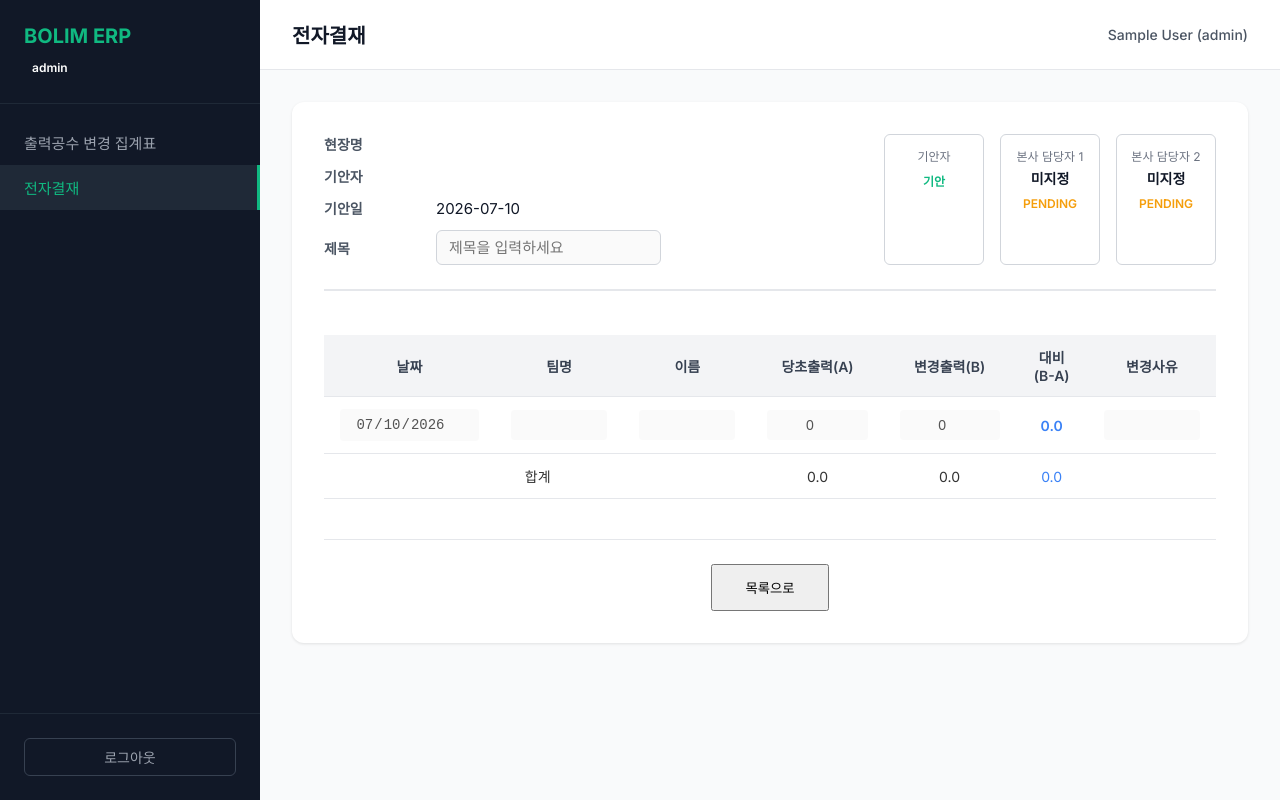
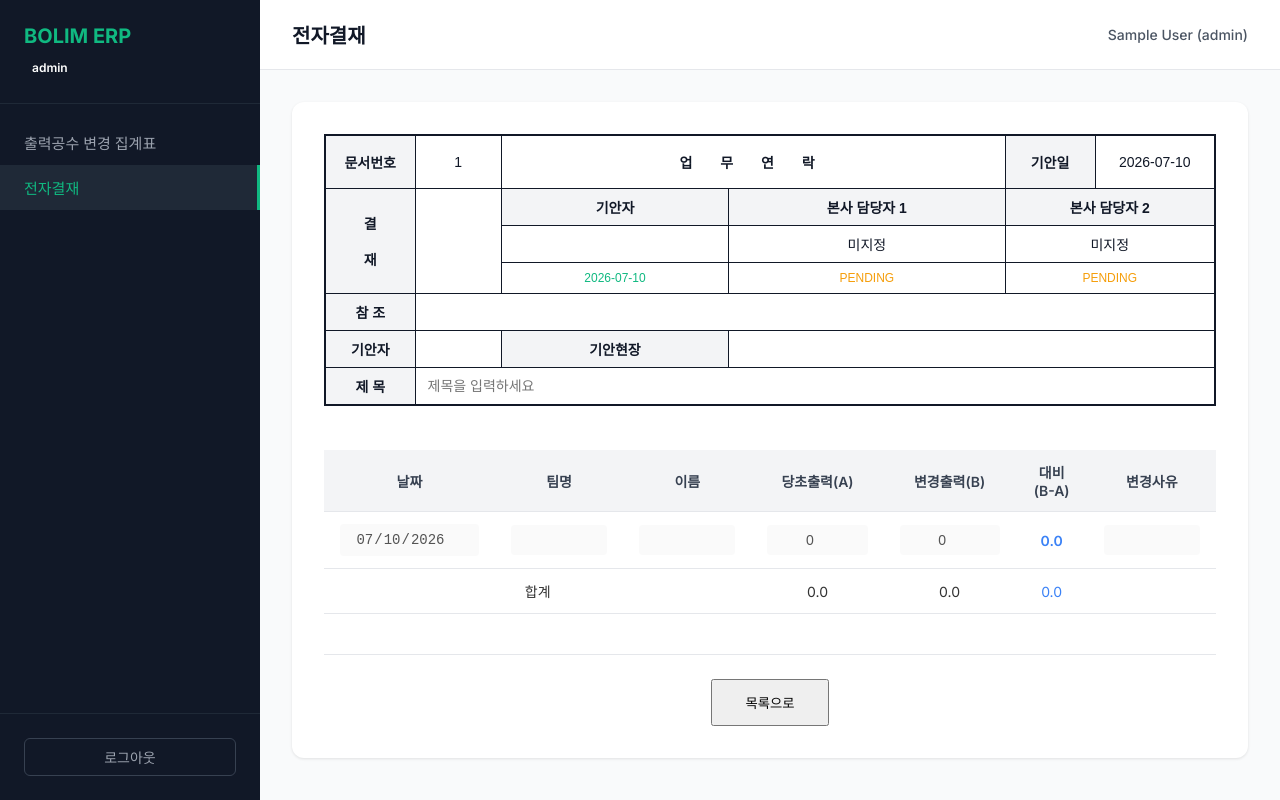
Before and after one commit to dh7439-creator/ERP, a Next.js app: page /approval/1 in a window 1280 px wide. Built offline with nearby package versions, Linux system fonts and the light colour scheme; sample sign-in values are in the browser's storage.

Commit message:
로그인 오류수정 및 직급넣기

```diff
--- a/src/app/(dashboard)/approval/[id]/page.tsx
+++ b/src/app/(dashboard)/approval/[id]/page.tsx
@@ -128,74 +128,87 @@ export default function ApprovalDetailPage() {
 
   return (
     <div className={styles.container}>
-      <div className={styles.formHeader}>
-        <div className={styles.infoGrid}>
-          <div className={styles.infoLabel}>현장명</div>
-          <div className={styles.infoValue}>{doc.siteName}</div>
-
-          <div className={styles.infoLabel}>기안자</div>
-          <div className={styles.infoValue}>{doc.drafter}</div>
-
-          <div className={styles.infoLabel}>기안일</div>
-          <div className={styles.infoValue}>{doc.draftDate}</div>
-
-          <div className={styles.infoLabel}>제목</div>
-          <div className={styles.infoValue}>
-            <input
-              type="text"
-              className={styles.titleInput}
-              value={doc.title}
-              onChange={e => setDoc({...doc, title: e.target.value})}
-              placeholder="제목을 입력하세요"
-              disabled={!canEditGrid}
-            />
-          </div>
-        </div>
-
-        <div className={styles.approvalLineBox}>
-          <div className={styles.lineItem}>
-            <div className={styles.lineRole}>기안자</div>
-            <div className={styles.lineName}>{doc.drafter}</div>
-            <div className={styles.lineStatus} style={{color: '#10B981'}}>기안</div>
-          </div>
-          <div className={styles.lineItem}>
-            <div className={styles.lineRole}>본사 담당자 1</div>
+      <table className={styles.approvalHeaderTable}>
+        <tbody>
+          <tr>
+            <th className={styles.bgGray} style={{ width: '90px' }}>문서번호</th>
+            <td colSpan={2}>{doc.id}</td>
+            <td colSpan={2} className={styles.docMainTitle}>업 무 연 락</td>
+            <th className={styles.bgGray} style={{ width: '90px' }}>기안일</th>
+            <td style={{ width: '120px' }}>{doc.draftDate}</td>
+          </tr>
+          <tr>
+            <th className={styles.bgGray} rowSpan={3}>결<br/><br/>재</th>
+            <td colSpan={2} rowSpan={3} style={{ fontWeight: 600 }}>{doc.siteName}</td>
+            <th className={styles.bgGray}>기안자</th>
+            <th className={styles.bgGray}>본사 담당자 1</th>
+            <th className={styles.bgGray} colSpan={2}>본사 담당자 2</th>
+          </tr>
+          <tr>
+            <td>{doc.drafter}</td>
+            <td>
               {canEditLine && doc.status === '임시저장' ? (
                 <select
-                className={styles.lineSelect}
                   value={doc.approvalLine.hq1}
                   onChange={e => setDoc({...doc, approvalLine: {...doc.approvalLine, hq1: e.target.value}})}
+                  style={{ width: '100%', padding: '4px', textAlign: 'center', border: 'none', background: 'transparent' }}
                 >
                   <option value="">선택</option>
                   {hqUsers.map(u => <option key={u.id} value={u.name}>{u.name}</option>)}
                 </select>
               ) : (
-              <div className={styles.lineName}>{doc.approvalLine.hq1 || '미지정'}</div>
+                doc.approvalLine.hq1 || '미지정'
               )}
-            {!isNew && <div className={styles.lineStatus} style={{color: doc.approvalLine.hq1Status === 'APPROVED' ? '#10B981' : '#F59E0B'}}>
-              {doc.approvalLine.hq1Status}
-            </div>}
-          </div>
-          <div className={styles.lineItem}>
-            <div className={styles.lineRole}>본사 담당자 2</div>
+            </td>
+            <td colSpan={2}>
               {canEditLine && doc.status === '임시저장' ? (
                 <select
-                className={styles.lineSelect}
                   value={doc.approvalLine.hq2}
                   onChange={e => setDoc({...doc, approvalLine: {...doc.approvalLine, hq2: e.target.value}})}
+                  style={{ width: '100%', padding: '4px', textAlign: 'center', border: 'none', background: 'transparent' }}
                 >
                   <option value="">선택</option>
                   {hqUsers.map(u => <option key={u.id} value={u.name}>{u.name}</option>)}
                 </select>
               ) : (
-              <div className={styles.lineName}>{doc.approvalLine.hq2 || '미지정'}</div>
+                doc.approvalLine.hq2 || '미지정'
               )}
-            {!isNew && <div className={styles.lineStatus} style={{color: doc.approvalLine.hq2Status === 'APPROVED' ? '#10B981' : '#F59E0B'}}>
-              {doc.approvalLine.hq2Status}
-            </div>}
-          </div>
-        </div>
-      </div>
+            </td>
+          </tr>
+          <tr>
+            <td style={{ color: '#10B981', fontSize: '12px' }}>{doc.draftDate}</td>
+            <td style={{ color: doc.approvalLine.hq1Status === 'APPROVED' ? '#10B981' : '#F59E0B', fontSize: '12px' }}>
+              {!isNew ? doc.approvalLine.hq1Status : ''}
+            </td>
+            <td colSpan={2} style={{ color: doc.approvalLine.hq2Status === 'APPROVED' ? '#10B981' : '#F59E0B', fontSize: '12px' }}>
+              {!isNew ? doc.approvalLine.hq2Status : ''}
+            </td>
+          </tr>
+          <tr>
+            <th className={styles.bgGray}>참 조</th>
+            <td colSpan={6} className={styles.textLeft}></td>
+          </tr>
+          <tr>
+            <th className={styles.bgGray}>기안자</th>
+            <td colSpan={2}>{doc.drafter}</td>
+            <th className={styles.bgGray}>기안현장</th>
+            <td colSpan={3} className={styles.textLeft}>{doc.siteName}</td>
+          </tr>
+          <tr>
+            <th className={styles.bgGray}>제 목</th>
+            <td colSpan={6} className={styles.textLeft}>
+              <input
+                type="text"
+                value={doc.title}
+                onChange={e => setDoc({...doc, title: e.target.value})}
+                placeholder="제목을 입력하세요"
+                disabled={!canEditGrid}
+                style={{ width: '100%', border: 'none', outline: 'none', fontSize: '14px', backgroundColor: 'transparent' }}
+              />
+            </td>
+          </tr>
+        </tbody>
+      </table>
 
       <div className={styles.gridSection}>
         <div className={styles.gridActions}>
--- a/src/app/(dashboard)/approval/approval.module.css
+++ b/src/app/(dashboard)/approval/approval.module.css
@@ -120,77 +120,43 @@
 }
 
 /* Detail Form Styles */
-.formHeader {
-  display: flex;
-  justify-content: space-between;
+.approvalHeaderTable {
+  width: 100%;
+  border-collapse: collapse;
+  border: 2px solid #111827;
   margin-bottom: 32px;
-  border-bottom: 2px solid #E5E7EB;
-  padding-bottom: 24px;
+  font-family: 'Malgun Gothic', 'Apple SD Gothic Neo', sans-serif;
 }
 
-.infoGrid {
-  display: grid;
-  grid-template-columns: 100px 1fr;
-  gap: 12px;
-  align-items: center;
-}
-
-.infoLabel {
-  font-weight: 600;
-  color: #4B5563;
+.approvalHeaderTable th, .approvalHeaderTable td {
+  border: 1px solid #111827;
+  padding: 8px 12px;
+  text-align: center;
   font-size: 14px;
-}
-
-.infoValue {
-  font-size: 15px;
   color: #111827;
 }
 
-.titleInput {
-  width: 100%;
-  padding: 8px 12px;
-  border: 1px solid #D1D5DB;
-  border-radius: 6px;
-  font-size: 15px;
+.approvalHeaderTable th {
+  background-color: #F3F4F6;
+  font-weight: 600;
+  vertical-align: middle;
 }
 
-.approvalLineBox {
-  display: flex;
-  gap: 16px;
+.docMainTitle {
+  font-size: 28px;
+  font-weight: 800;
+  letter-spacing: 12px;
+  text-align: center;
+  padding: 16px !important;
 }
 
-.lineItem {
-  border: 1px solid #D1D5DB;
-  border-radius: 6px;
-  padding: 12px;
-  text-align: center;
-  min-width: 100px;
-}
-
-.lineRole {
-  font-size: 12px;
-  color: #6B7280;
-  margin-bottom: 4px;
-}
-
-.lineName {
-  font-size: 14px;
-  font-weight: 600;
-  color: #111827;
-}
-
-.lineStatus {
-  margin-top: 8px;
-  font-size: 12px;
+.bgGray {
+  background-color: #F3F4F6;
   font-weight: 600;
 }
 
-.lineSelect {
-  margin-top: 4px;
-  font-size: 13px;
-  padding: 4px;
-  border-radius: 4px;
-  border: 1px solid #E5E7EB;
+.textLeft {
+  text-align: left !important;
 }
 
 .gridSection {
--- a/src/lib/auth.ts
+++ b/src/lib/auth.ts
@@ -3,7 +3,9 @@ export type UserRole = '통합관리자' | '본사 담당자' | '현장 담당
 export interface User {
   id: string;
   email: string;
+  password?: string;
   name: string;
+  rank?: string; // 사원, 주임, 대리, 과장, 차장, 부장
   role: UserRole;
   sites?: string[]; // 현장 담당자의 경우
 }
@@ -13,6 +15,7 @@ const INITIAL_USERS: User[] = [
   {
     id: '1',
     email: 'dahye@bolimcon.co.kr',
+    password: '031166',
     name: '임다혜',
     role: '통합관리자',
   }
@@ -66,16 +69,10 @@ export function saveUser(user: User) {
 }
 
 export function authenticate(email: string, password: string): User | null {
-  // Mock authentication logic
-  // 비밀번호는 '031166' (임다혜) 또는 더미 가입 시 입력한 값(현재 mock에서는 비밀번호 저장을 안 하거나 간단히 처리)
   const users = getUsers();
-  const user = users.find(u => u.email === email);
+  const user = users.find(u => u.email === email && u.password === password);
 
   if (user) {
-    if (email === 'dahye@bolimcon.co.kr' && password !== '031166') {
-      return null;
-    }
-    // 임시로 다른 계정은 비밀번호 체크 패스
     if (typeof window !== 'undefined') {
       localStorage.setItem('bolim_current_user', JSON.stringify(user));
     }
```
Also changed, not shown: src/app/signup/page.tsx (+36 -2 lines). Lines whose indentation alone changed are shown as unchanged.
